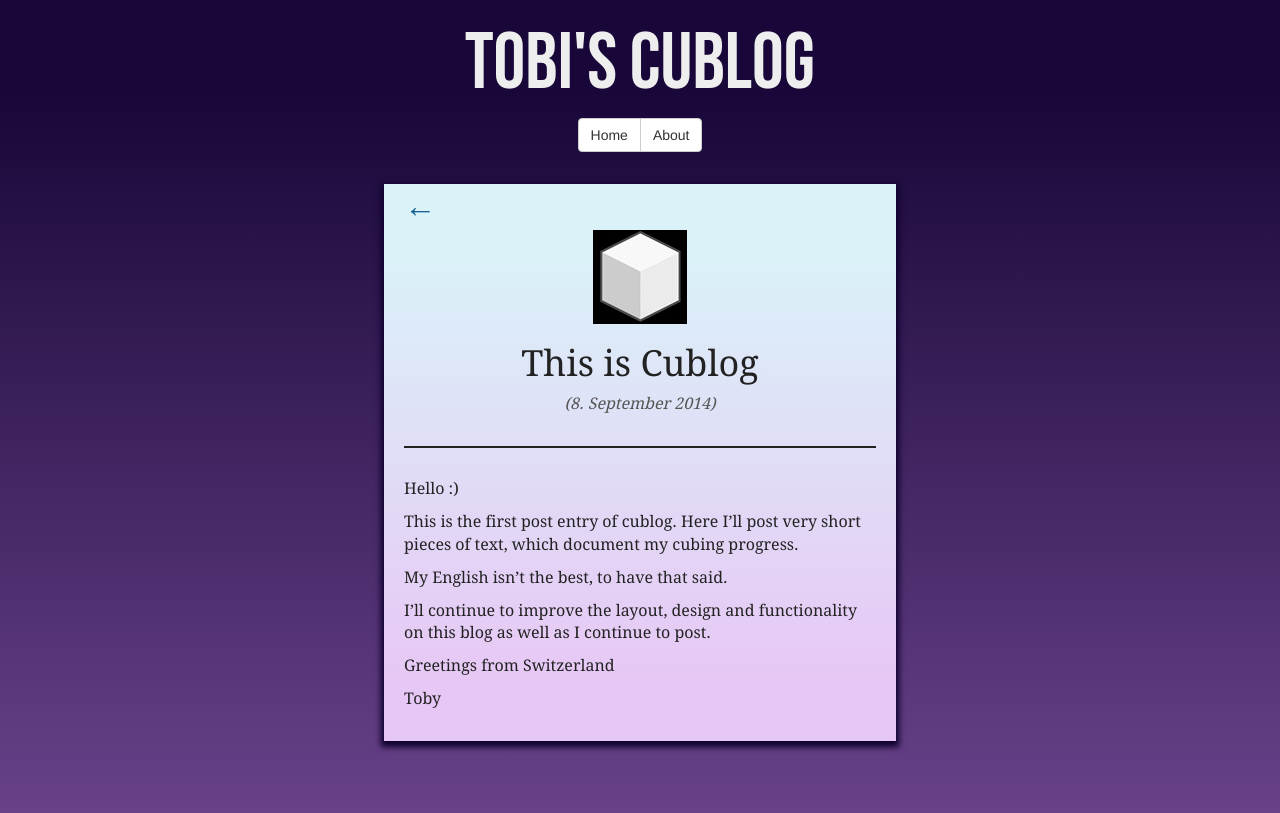
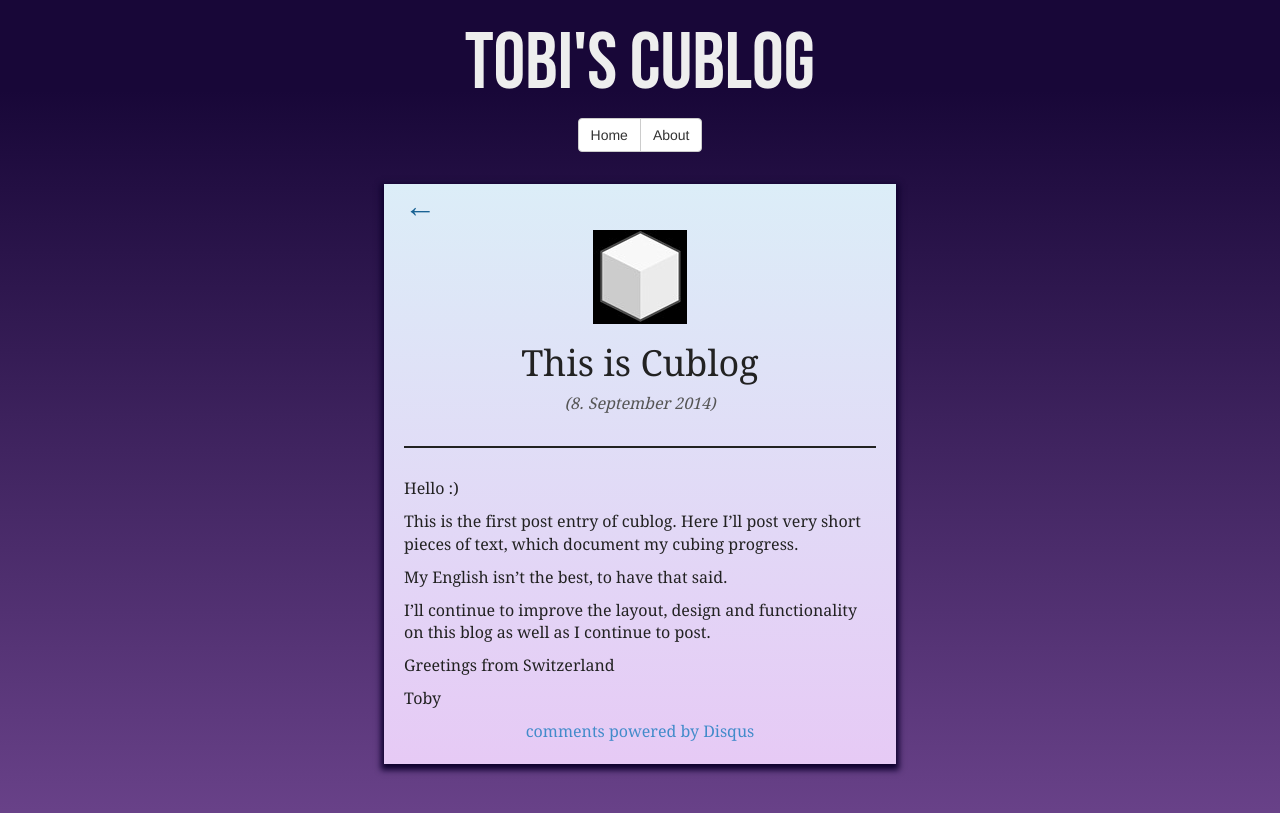
Before and after one commit to tobipch/Cublog, a Jekyll site: the page built from _posts/2014-09-08-This-is-cublog.markdown, in a window 1280 px wide. Shown: the top 813 px of the page. Built offline with Jekyll 4.4.1, drawn with Linux system fonts in a browser that asks for light colours; comment, search, counter and statistics services are not loaded.

Commit message:
Added Comment Field
Added Comment Field realized with Disqus

```diff
--- a/_layouts/post.html
+++ b/_layouts/post.html
@@ -17,6 +17,21 @@
                 {{ content }}
             </div>
         </div>
+            <div id="disqus_thread"></div>
+            <script type="text/javascript">
+                /* * * CONFIGURATION VARIABLES: EDIT BEFORE PASTING INTO YOUR WEBPAGE * * */
+                var disqus_shortname = 'tdpcublog'; // required: replace example with your forum shortname
+
+                /* * * DON'T EDIT BELOW THIS LINE * * */
+                (function() {
+                    var dsq = document.createElement('script'); dsq.type = 'text/javascript'; dsq.async = true;
+                    dsq.src = '//' + disqus_shortname + '.disqus.com/embed.js';
+                    (document.getElementsByTagName('head')[0] || document.getElementsByTagName('body')[0]).appendChild(dsq);
+                })();
+            </script>
+            <noscript>Please enable JavaScript to view the <a href="http://disqus.com/?ref_noscript">comments powered by Disqus.</a></noscript>
+            <a href="http://disqus.com" class="dsq-brlink">comments powered by <span class="logo-disqus">Disqus</span></a>
+
     </div>
   </article>
 
--- a/css/main.css
+++ b/css/main.css
@@ -13,13 +13,18 @@
 }
 
 body{
-    background: -webkit-linear-gradient(top, #180738 10%, #684188 90%); /* Chrome 10+, Saf5.1+ */
-    background:    -moz-linear-gradient(top, #180738 10%, #684188 90%); /* FF3.6+ */
-    background:     -ms-linear-gradient(top, #180738 10%, #684188 90%); /* IE10 */
-    background:      -o-linear-gradient(top, #180738 10%, #684188 90%); /* Opera 11.10+ */
-    background:         linear-gradient(top, #180738 10%, #684188 90%); /* W3C */
+    background: -webkit-linear-gradient(top, #180738 10%, #684188 90%) no-repeat center center fixed; /* Chrome 10+, Saf5.1+ */
+    background:    -moz-linear-gradient(top, #180738 10%, #684188 90%) no-repeat center center fixed; /* FF3.6+ */
+    background:     -ms-linear-gradient(top, #180738 10%, #684188 90%) no-repeat center center fixed; /* IE10 */
+    background:      -o-linear-gradient(top, #180738 10%, #684188 90%) no-repeat center center fixed; /* Opera 11.10+ */
+    background:         linear-gradient(top, #180738 10%, #684188 90%) no-repeat center center fixed; /* W3C */
+
+    -webkit-background-size: cover;
+    background-size: cover;
 
     color: #eee;
+
+    padding-bottom: 2.5%;
 }
 
 .siteHeader{
@@ -33,11 +38,15 @@
 }
 
 .home, .page, .actualPost{
-    background: -webkit-linear-gradient(top, #daf3f8 10%, #e7c7f5 90%); /* Chrome 10+, Saf5.1+ */
-    background:    -moz-linear-gradient(top, #daf3f8 10%, #e7c7f5 90%); /* FF3.6+ */
-    background:     -ms-linear-gradient(top, #daf3f8 10%, #e7c7f5 90%); /* IE10 */
-    background:      -o-linear-gradient(top, #daf3f8 10%, #e7c7f5 90%); /* Opera 11.10+ */
-    background:         linear-gradient(top, #daf3f8 10%, #e7c7f5 90%); /* W3C */
+    background: -webkit-linear-gradient(top, #daf3f8 10%, #e7c7f5 90%) no-repeat center center fixed; /* Chrome 10+, Saf5.1+ */
+    background:    -moz-linear-gradient(top, #daf3f8 10%, #e7c7f5 90%) no-repeat center center fixed; /* FF3.6+ */
+    background:     -ms-linear-gradient(top, #daf3f8 10%, #e7c7f5 90%) no-repeat center center fixed; /* IE10 */
+    background:      -o-linear-gradient(top, #daf3f8 10%, #e7c7f5 90%) no-repeat center center fixed; /* Opera 11.10+ */
+    background:         linear-gradient(top, #daf3f8 10%, #e7c7f5 90%) no-repeat center center fixed; /* W3C */
+
+    -webkit-background-size: cover;
+    background-size: cover;
+
     -webkit-box-shadow: 0px 3px 6px 3px #0e002e;
     -moz-box-shadow: 0px 3px 6px 3px #0e002e;
     box-shadow: 0px 3px 6px 3px #0e002e;
```
